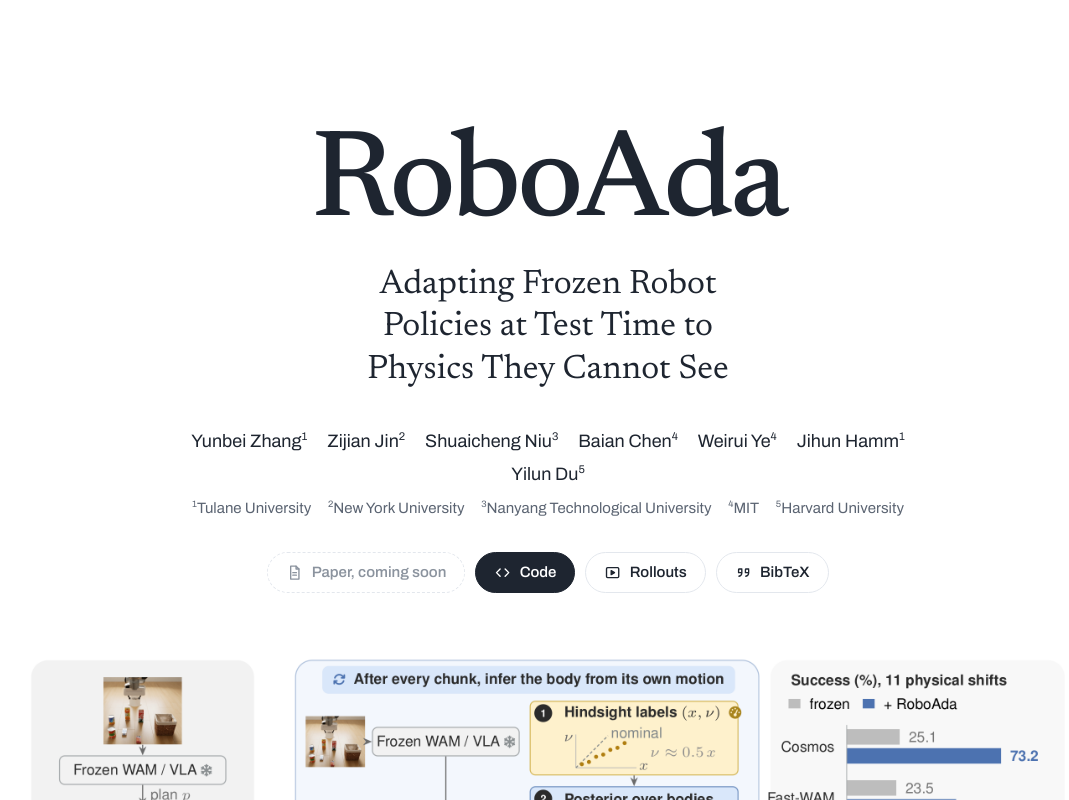
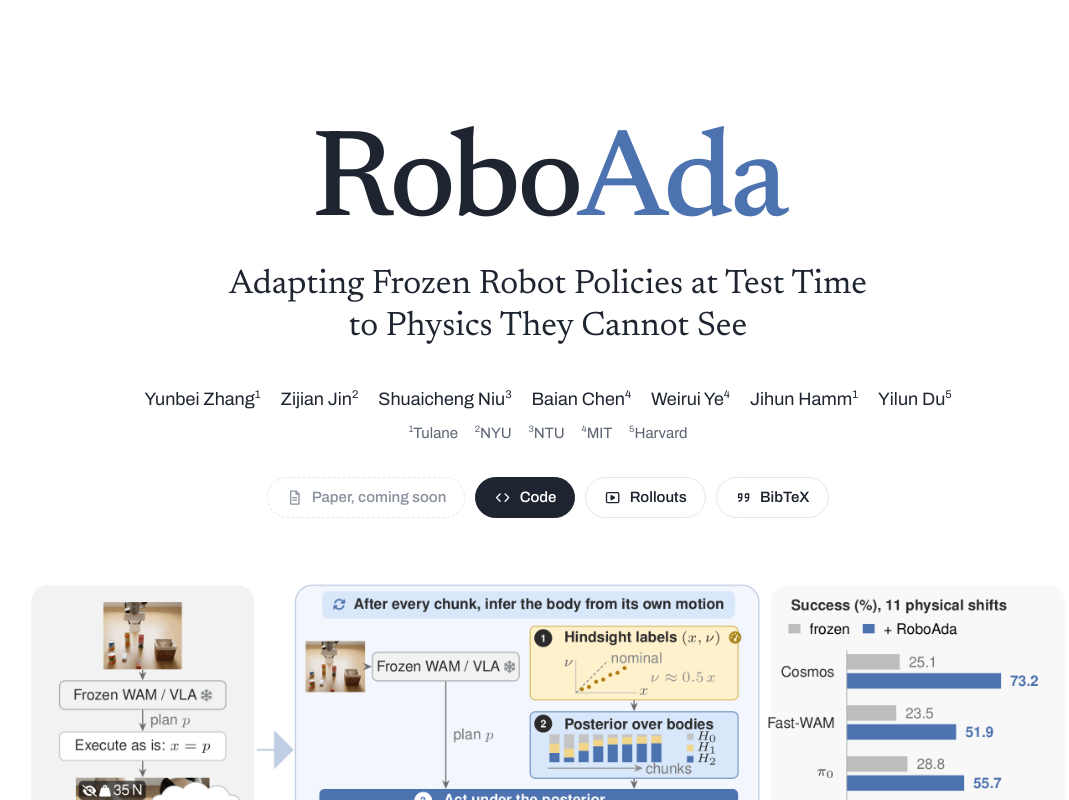
Before and after one commit to RoboAda/RoboAda.github.io, a plain HTML site: page index.html in a window 1280 px wide. Shown: the top 800 px of the page, without its empty margins (92-1161 px from the left). Drawn offline with Linux system fonts and the light colour scheme; animation ran at ten frames a second.

Commit message:
Hero: highlight Ada, two-line subtitle, one-line authors, short affiliations; text as wide as the figures

```diff
--- a/assets/style.css
+++ b/assets/style.css
@@ -27,7 +27,7 @@
   --sans: "Archivo", "Helvetica Neue", Arial, sans-serif;
   --mono: ui-monospace, "SFMono-Regular", Menlo, Consolas, monospace;
   --wide: 1040px;
-  --measure: 700px;
+  --measure: var(--wide);
 }
 
 * { box-sizing: border-box; }
@@ -62,11 +62,12 @@ h1 {
 .title {
   font-size: clamp(23px, 2.9vw, 34px);
   line-height: 1.25;
-  max-width: 28ch;
+  max-width: none;
   margin: 0 auto 34px;
   text-wrap: balance;
 }
-.authors, .affil { font-family: var(--sans); margin: 0 auto; max-width: 820px; }
+.authors, .affil { font-family: var(--sans); margin: 0 auto; max-width: var(--wide); }
+h1 .ada { color: var(--ours); }
 .authors { font-size: 18px; line-height: 1.8; }
 .authors span, .affil span { white-space: nowrap; margin: 0 0.45em; }
 .affil { font-size: 15px; color: var(--muted); margin-top: 6px; line-height: 1.7; }
@@ -99,7 +100,7 @@ figure { margin: 0; }
 figcaption { font-family: var(--sans); font-size: 14.5px; color: var(--muted); line-height: 1.55; margin-top: 12px; }
 figcaption b { color: var(--ink); font-weight: 600; }
 .teaser img { width: 100%; height: auto; }
-.teaser figcaption { max-width: 900px; }
+
 .wide img { width: 100%; height: auto; }
 
 /* ------------------------------------------------------------ buttons */
@@ -135,7 +136,7 @@ figcaption b { color: var(--ink); font-weight: 600; }
 .phases { list-style: none; display: flex; justify-content: space-between; gap: 6px; margin: 0; padding: 0; font-size: 13.5px; color: var(--faint); }
 .phases li { white-space: nowrap; }
 .phases li.on { color: var(--ink); font-weight: 600; }
-.anim figcaption { min-height: 3.2em; font-size: 15.5px; color: var(--ink); max-width: 760px; }
+.anim figcaption { min-height: 3.2em; font-size: 15.5px; color: var(--ink); }
 .anim figcaption .k { color: var(--muted); }
 
 /* ------------------------------------------------------------ results */
@@ -218,6 +219,7 @@ pre {
 
 footer { max-width: var(--wide); margin: clamp(72px, 10vw, 112px) auto 0; padding: 22px 0 40px; border-top: 1px solid var(--rule); font-family: var(--sans); font-size: 14px; color: var(--muted); }
 
+@media (max-width: 900px) { .wide-br { display: none; } }
 @media (max-width: 860px) {
   body { font-size: 18px; }
   .grid { grid-template-columns: minmax(0, 1fr); }
--- a/index.html
+++ b/index.html
@@ -34,8 +34,8 @@
 </svg>
 
 <header class="hero">
-  <h1>RoboAda</h1>
-  <p class="title">Adapting Frozen Robot Policies at Test Time to Physics They Cannot See</p>
+  <h1>Robo<span class="ada">Ada</span></h1>
+  <p class="title">Adapting Frozen Robot Policies at Test Time <br class="wide-br">to Physics They Cannot See</p>
   <p class="authors">
     <span>Yunbei Zhang<sup>1</sup></span>
     <span>Zijian Jin<sup>2</sup></span>
@@ -46,11 +46,11 @@
     <span>Yilun Du<sup>5</sup></span>
   </p>
   <p class="affil">
-    <span><sup>1</sup>Tulane University</span>
-    <span><sup>2</sup>New York University</span>
-    <span><sup>3</sup>Nanyang Technological University</span>
+    <span><sup>1</sup>Tulane</span>
+    <span><sup>2</sup>NYU</span>
+    <span><sup>3</sup>NTU</span>
     <span><sup>4</sup>MIT</span>
-    <span><sup>5</sup>Harvard University</span>
+    <span><sup>5</sup>Harvard</span>
   </p>
   <nav class="links" aria-label="Project links">
     <span class="pill off" aria-disabled="true"><svg class="ic"><use href="#i-paper"/></svg>Paper, coming soon</span>
```
